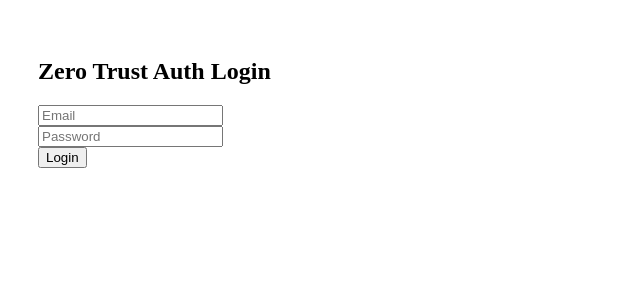
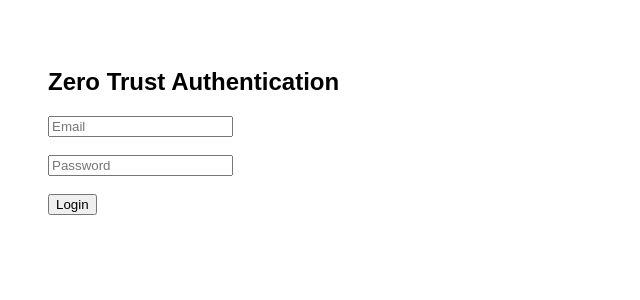
Before and after one commit to VyshnaviVunnamatla/SecureIN, a React (Create React App) app in the folder client/: page / in a window 1280 px wide. Shown: the top 300 px of the page, without its empty margins (0-640 px from the left). Built offline with nearby package versions, Linux system fonts and the light colour scheme; the HTML template or start-up script is replaced by a standard one.

Commit message:
Update App.js

```diff
--- a/client/src/App.js
+++ b/client/src/App.js
@@ -3,8 +3,11 @@ import axios from "axios";
 import FingerprintJS from "@fingerprintjs/fingerprintjs";
 
 const App = () => {
+  const [step, setStep] = useState("login");
   const [email, setEmail] = useState("");
   const [password, setPassword] = useState("");
+  const [otp, setOtp] = useState("");
+  const [token, setToken] = useState("");
 
   const getDeviceId = async () => {
     const fp = await FingerprintJS.load();
@@ -31,21 +34,56 @@ const App = () => {
       });
 
       if (res.data.suspicious) {
-        alert("⚠️ Suspicious login detected. Please verify your email or device.");
+        setStep("otp");
+        alert("⚠️ Suspicious login detected. OTP sent to your email.");
       } else {
-        alert("✅ Login successful");
+        setToken(res.data.token);
+        setStep("loggedIn");
       }
     } catch (err) {
       alert(err.response?.data?.error || "Login failed");
     }
   };
 
+  const handleVerifyOtp = async () => {
+    try {
+      const res = await axios.post("http://localhost:5000/api/auth/verify-otp", {
+        email,
+        otp,
+      });
+      setToken(res.data.token);
+      setStep("loggedIn");
+    } catch (err) {
+      alert(err.response?.data?.error || "OTP failed");
+    }
+  };
+
   return (
-    <div style={{ padding: "30px" }}>
-      <h2>Zero Trust Auth Login</h2>
-      <input value={email} onChange={e => setEmail(e.target.value)} placeholder="Email" /><br />
-      <input type="password" value={password} onChange={e => setPassword(e.target.value)} placeholder="Password" /><br />
-      <button onClick={handleLogin}>Login</button>
+    <div style={{ padding: "40px", fontFamily: "Arial" }}>
+      <h2>Zero Trust Authentication</h2>
+
+      {step === "login" && (
+        <>
+          <input value={email} onChange={e => setEmail(e.target.value)} placeholder="Email" /><br /><br />
+          <input type="password" value={password} onChange={e => setPassword(e.target.value)} placeholder="Password" /><br /><br />
+          <button onClick={handleLogin}>Login</button>
+        </>
+      )}
+
+      {step === "otp" && (
+        <>
+          <h3>Enter OTP sent to your email</h3>
+          <input value={otp} onChange={e => setOtp(e.target.value)} placeholder="Enter OTP" /><br /><br />
+          <button onClick={handleVerifyOtp}>Verify</button>
+        </>
+      )}
+
+      {step === "loggedIn" && (
+        <>
+          <h3>✅ Login Successful</h3>
+          <p>JWT: <code>{token}</code></p>
+        </>
+      )}
     </div>
   );
 };
```
